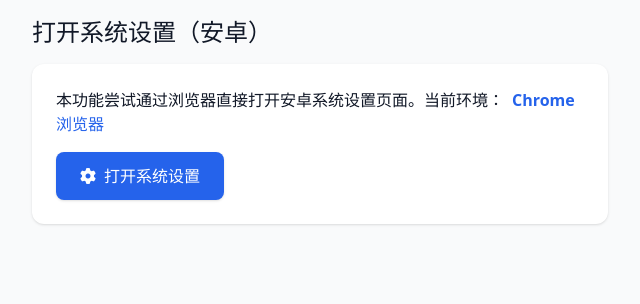
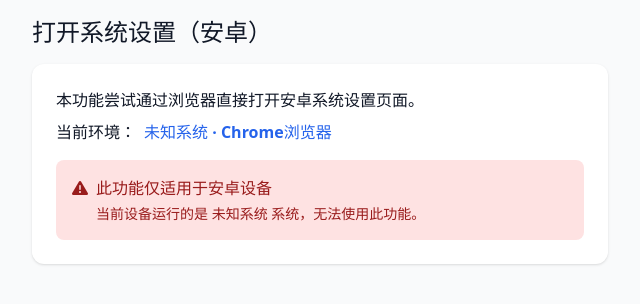
Before and after one commit to xbrooke/ssosun, a React (Vite) app: page /settings in a window 1280 px wide. Shown: the top 304 px of the page, without its empty margins (320-960 px from the left). Built offline with nearby package versions, Linux system fonts and the light colour scheme.

Commit message:
更新内容

```diff
--- a/src/components/Carousel.tsx
+++ b/src/components/Carousel.tsx
@@ -31,7 +31,7 @@
           >
             <Link
               to={`/app/${app.id}`}
-              className="mx-4 flex h-80 w-64 flex-col items-center rounded-[16px] bg-white p-6 shadow-lg transition-all hover:shadow-xl dark:bg-[var(--color-bg-secondary)]"
+              className="mx-4 flex h-80 w-64 flex-col items-center rounded-[4px] bg-white p-6 shadow-lg transition-all hover:shadow-xl dark:bg-[var(--color-bg-secondary)]"
               style={{
                 transition: 'all var(--transition-duration) var(--transition-easing)',
                 transformOrigin: 'center bottom'
--- a/src/components/MobileAppDetail.tsx
+++ b/src/components/MobileAppDetail.tsx
@@ -25,7 +25,7 @@
           {/* 应用图标 */}
            <div className="flex-shrink-0">
               <div className="relative h-32 w-32">
-                <div className="absolute inset-0 bg-white dark:bg-gray-800 rounded-[12px] shadow-md animate-pulse"></div>
+                 <div className="absolute inset-0 bg-white dark:bg-gray-800 rounded-[4px] shadow-md animate-pulse"></div>
                 <img
                   src={app.icon}
                   srcSet={`${app.icon} 1x, ${app.icon.replace('.jpg', '@2x.jpg')} 2x`}
--- a/src/pages/AppDetail.tsx
+++ b/src/pages/AppDetail.tsx
@@ -37,7 +37,7 @@
              <div className="flex-shrink-0">
                <motion.div
                  whileHover={{ scale: 1.02 }}
-                 className="p-2 bg-white dark:bg-gray-800 rounded-[12px] shadow-lg"
+                  className="p-2 bg-white dark:bg-gray-800 rounded-[4px] shadow-lg"
                >
                  <div className="relative h-40 w-40">
                    <div className="absolute inset-0 bg-gray-100 dark:bg-gray-700 rounded-[12px] animate-pulse"></div>
--- a/src/pages/Donate.tsx
+++ b/src/pages/Donate.tsx
@@ -107,7 +107,7 @@
             initial={{ scale: 0.9 }}
             animate={{ scale: 1 }}
             transition={{ type: 'spring', stiffness: 300 }}
-            className="w-full max-w-4xl p-8 bg-white dark:bg-gray-800 rounded-[12px] shadow-lg"
+             className="w-full max-w-4xl p-8 bg-white dark:bg-gray-800 rounded-[4px] shadow-lg"
           >
             <h1 className="text-2xl font-bold mb-6 text-[var(--color-primary)] text-center">
               <i className="fa-solid fa-heart mr-2"></i>
--- a/src/pages/Settings.tsx
+++ b/src/pages/Settings.tsx
@@ -11,6 +11,13 @@
     android?: {
       startActivity?: (action: string) => void;
     };
+    webkit?: {
+      messageHandlers?: {
+        startActivity?: {
+          postMessage: (action: string) => void;
+        };
+      };
+    };
   }
 }
 
@@ -18,62 +25,122 @@
   const [isAndroid, setIsAndroid] = useState(false);
   const [isLoading, setIsLoading] = useState(false);
   const [browserName, setBrowserName] = useState('');
+  const [browserType, setBrowserType] = useState<'wechat'|'alipay'|'qq'|'system'|'other'>('other');
+  const [osName, setOsName] = useState('');
 
   useEffect(() => {
     const ua = navigator.userAgent.toLowerCase();
-    setIsAndroid(/android/.test(ua));
+    const isAndroidDevice = /android/.test(ua);
+    setIsAndroid(isAndroidDevice);
 
+    // 检测操作系统
+    if (isAndroidDevice) {
+      setOsName('Android');
+    } else if (/iphone|ipad|ipod/.test(ua)) {
+      setOsName('iOS');
+    } else if (/mac os/.test(ua)) {
+      setOsName('macOS');
+    } else if (/windows/.test(ua)) {
+      setOsName('Windows');
+    } else {
+      setOsName('未知系统');
+    }
+
+    // 更精确的浏览器检测
     if (/micromessenger/.test(ua)) {
       setBrowserName('微信内置浏览器');
+      setBrowserType('wechat');
     } else if (/alipayclient/.test(ua)) {
       setBrowserName('支付宝内置浏览器');
+      setBrowserType('alipay');
+    } else if (/qq\//.test(ua)) {
+      setBrowserName('QQ内置浏览器');
+      setBrowserType('qq');
     } else if (/chrome/.test(ua)) {
-      setBrowserName('Chrome 浏览器');
+      setBrowserName('Chrome浏览器');
+      setBrowserType('system');
+    } else if (/firefox/.test(ua)) {
+      setBrowserName('Firefox浏览器');
+      setBrowserType('system');
+    } else if (/safari/.test(ua)) {
+      setBrowserName('Safari浏览器');
+      setBrowserType('system');
     } else {
       setBrowserName('其他浏览器');
+      setBrowserType('other');
     }
   }, []);
 
-  const openAndroidSettings = () => {
+  const openAndroidSettings = async () => {
     if (!isAndroid) {
-      toast.error('此功能仅在安卓设备上可用');
+      toast.error(`此功能仅在安卓设备上可用，当前系统: ${osName}`);
       return;
     }
 
     setIsLoading(true);
 
-    // Step 1: 调用 JSBridge（如果存在）
+    try {
+      // 层级1: 直接调用原生JSBridge
       if (window.android?.startActivity) {
         window.android.startActivity('android.settings.SETTINGS');
-      finishWithTimeout();
-      return;
       }
+      // 层级2: 调用webkit message handlers (iOS/Android混合应用)
+      else if (window.webkit?.messageHandlers?.startActivity) {
+        window.webkit.messageHandlers.startActivity.postMessage('android.settings.SETTINGS');
+      }
+      // 层级3: 尝试多种intent URI方案
+      else {
+        const intentUris = [
+          'intent://settings#Intent;scheme=android-app;action=android.settings.SETTINGS;end',
+          'intent:#Intent;action=android.settings.SETTINGS;launchFlags=0x10000000;end',
+          'intent:#Intent;action=android.settings.SETTINGS;S.browser_fallback_url=https://support.google.com/android/answer/9075928;end'
+        ];
 
-    // Step 2: 尝试 intent URI 跳转
-    const intentUri =
-      'intent:#Intent;action=android.settings.SETTINGS;S.browser_fallback_url=https://support.google.com/android/answer/9075928;end';
+        let success = false;
 
+        // 尝试所有URI方案
+        for (const uri of intentUris) {
           try {
             const iframe = document.createElement('iframe');
             iframe.style.display = 'none';
-      iframe.src = intentUri;
+            iframe.src = uri;
             document.body.appendChild(iframe);
+            setTimeout(() => document.body.removeChild(iframe), 1000);
+            success = true;
+            break;
+          } catch (e) {
+            continue;
+          }
+        }
 
-      finishWithTimeout();
-    } catch (error) {
-      toast.error('跳转失败，请使用系统浏览器打开或手动设置');
-      setIsLoading(false);
+        if (!success) {
+          throw new Error('所有intent方案均失败');
         }
-  };
+      }
 
-  // 跳转后等待页面切换，如果没切换就报错
-  const finishWithTimeout = () => {
+      // 检查是否成功跳转
       setTimeout(() => {
         if (!document.hidden) {
-        toast.error('未能成功打开设置，请使用系统浏览器重试');
+          // 特殊浏览器处理
+          if (browserType === 'wechat') {
+            toast('微信浏览器限制较多，请点击右上角菜单选择"在浏览器打开"');
+          } else if (browserType === 'alipay' || browserType === 'qq') {
+            toast('当前浏览器限制跳转，请长按复制链接到系统浏览器打开');
+          } else {
+            toast.error('跳转失败，请尝试手动打开系统设置');
+          }
         }
         setIsLoading(false);
-    }, 2000);
+      }, 1500);
+    } catch (error) {
+      setIsLoading(false);
+      toast.error('跳转失败: ' + (error instanceof Error ? error.message : '未知错误'));
+
+      // 提供备选方案
+      if (browserType === 'system') {
+        toast.info('您可以尝试手动打开手机设置 -> 系统设置');
+      }
+    }
   };
 
   return (
@@ -86,11 +153,20 @@
         <h1 className="text-2xl font-bold mb-4">打开系统设置（安卓）</h1>
 
         <div className="bg-white dark:bg-gray-800 p-6 rounded-xl shadow">
-          <p className="mb-4">
-            本功能尝试通过浏览器直接打开安卓系统设置页面。当前环境：
-            <span className="font-semibold text-blue-600 dark:text-blue-300 ml-2">{browserName}</span>
+          <div className="mb-4">
+            <p className="mb-2">
+              本功能尝试通过浏览器直接打开安卓系统设置页面。
             </p>
+            <p>
+              当前环境：
+              <span className="font-semibold text-blue-600 dark:text-blue-300 ml-2">
+                {osName} · {browserName}
+              </span>
+            </p>
+          </div>
 
+          {isAndroid ? (
+            <>
               <motion.button
                 whileHover={{ scale: 1.03 }}
                 whileTap={{ scale: 0.97 }}
@@ -115,10 +191,33 @@
                 )}
               </motion.button>
 
-          {browserName.includes('微信') && (
-            <div className="mt-4 p-3 bg-yellow-100 dark:bg-yellow-900/40 text-yellow-800 dark:text-yellow-100 rounded text-sm">
-              <i className="fa-solid fa-triangle-exclamation mr-1"></i>
-              当前为微信浏览器，部分跳转方式可能无效，建议复制链接到系统浏览器打开。
+              {browserType !== 'system' && (
+                <div className={`mt-4 p-3 rounded text-sm ${
+                  browserType === 'wechat'
+                    ? 'bg-yellow-100 dark:bg-yellow-900/40 text-yellow-800 dark:text-yellow-100'
+                    : 'bg-blue-100 dark:bg-blue-900/40 text-blue-800 dark:text-blue-200'
+                }`}>
+                  <i className={`fa-solid ${
+                    browserType === 'wechat' ? 'fa-triangle-exclamation' : 'fa-info-circle'
+                  } mr-1`}></i>
+                  {browserType === 'wechat'
+                    ? '微信浏览器限制较多，建议复制链接到系统浏览器打开'
+                    : '当前浏览器可能限制跳转，如失败请使用系统浏览器'}
+                </div>
+              )}
+            </>
+          ) : (
+            <div className="p-4 bg-red-100 dark:bg-red-900/40 text-red-800 dark:text-red-200 rounded-lg">
+              <div className="flex items-start">
+                <i className="fa-solid fa-triangle-exclamation mt-1 mr-2"></i>
+                <div>
+                  <p className="font-medium">此功能仅适用于安卓设备</p>
+                  <p className="text-sm mt-1">
+                    当前设备运行的是 {osName} 系统，无法使用此功能。
+                    {osName === 'iOS' && ' 请使用安卓设备访问此功能。'}
+                  </p>
+                </div>
+              </div>
             </div>
           )}
         </div>
```
Also changed, not shown: 1 other file (tests, documents, lock files or other folders). Lines whose indentation alone changed are shown as unchanged.
